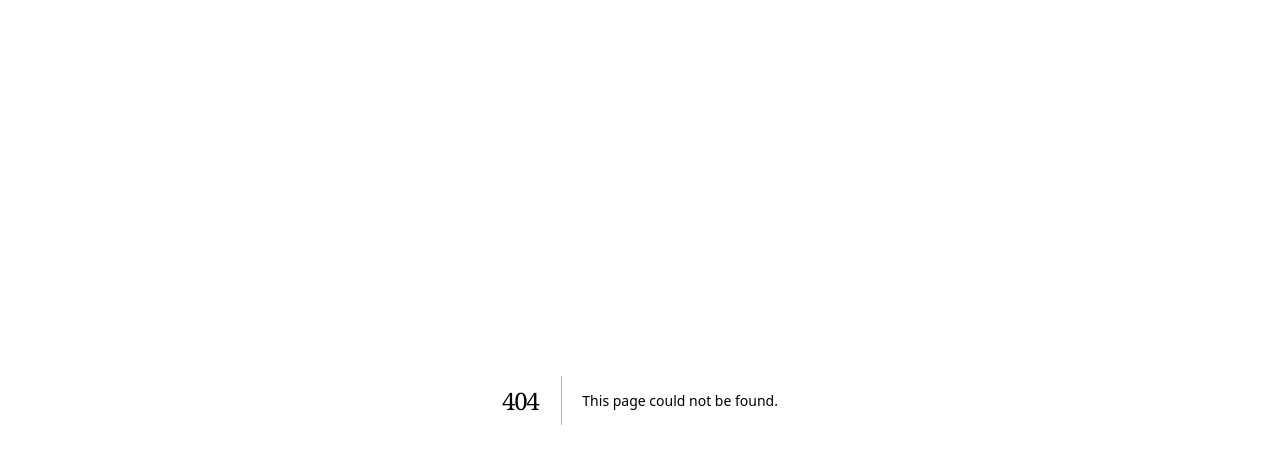
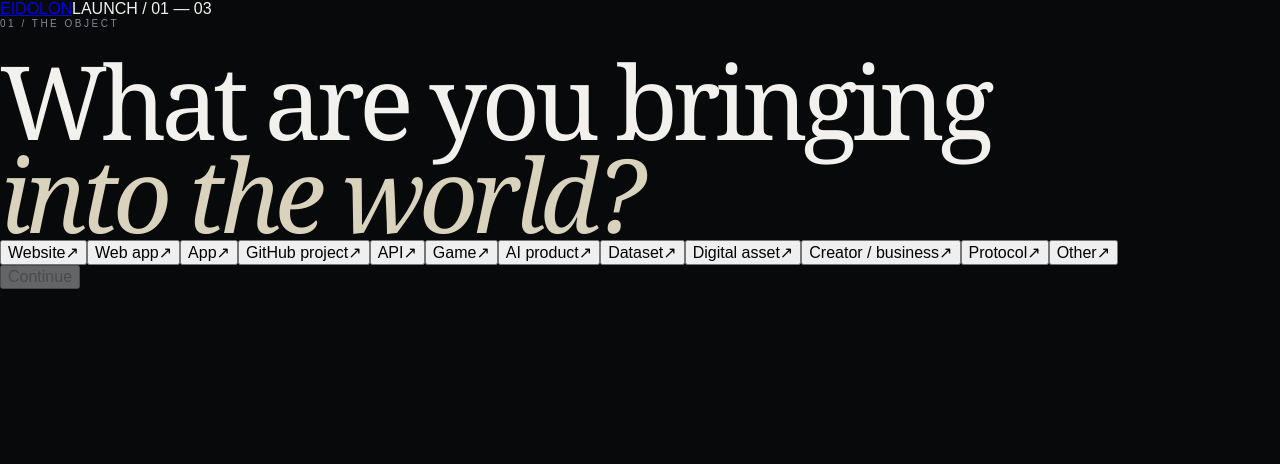
Before and after one commit to saalax4721x-coder/EIDOLON, a Next.js app: page /launch in a window 1280 px wide. Before the commit this address had no page. Shown: the top 464 px of the page. Built offline with nearby package versions, Linux system fonts and the light colour scheme.

Commit message:
feat: add intent-driven launch flow

```diff
--- /dev/null
+++ b/app/launch/page.tsx
@@ -0,0 +1,12 @@
+"use client";
+import { useState } from "react";
+import { projectTypes, type ProjectType, type EconomyMode } from "@/lib/eidolon";
+export default function Launch() {
+ const [step,setStep]=useState(0); const [type,setType]=useState<ProjectType|null>(null); const [economy,setEconomy]=useState<EconomyMode>("none"); const [published,setPublished]=useState(false);
+ if(published) return <main className="surface"><div className="panel success"><span className="eyebrow">PROJECT CREATED</span><h1>Your project has a place in EIDOLON.</h1><p>Discovery is ready. The economy layer remains optional and can be activated later.</p><a href="/discover">Enter discovery →</a></div></main>;
+ return <main className="surface"><header className="surface-nav"><a href="/" className="wordmark">EIDOLON</a><span>LAUNCH / {String(step+1).padStart(2,"0")} — 03</span></header><section className="launch-panel">
+ {step===0&&<><div className="eyebrow">01 / THE OBJECT</div><h1>What are you bringing<br/><em>into the world?</em></h1><div className="type-grid">{projectTypes.map(x=><button className={type===x?"choice active":"choice"} onClick={()=>setType(x)} key={x}>{x}<span>↗</span></button>)}</div><button className="primary" disabled={!type} onClick={()=>setStep(1)}>Continue</button></>}
+ {step===1&&<><div className="eyebrow">02 / IDENTITY</div><h1>Give it a<br/><em>presence.</em></h1><div className="form"><label>Project name<input placeholder="e.g. NOVA"/></label><label>Source / website<input placeholder="https://"/></label><label>One sentence<textarea placeholder="What is this project?" rows={3}/></label></div><button className="primary" onClick={()=>setStep(2)}>Continue</button></>}
+ {step===2&&<><div className="eyebrow">03 / ECONOMY</div><h1>With an economy<br/><em>or without one?</em></h1><div className="economy-grid"><button className={economy==="none"?"economy active":"economy"} onClick={()=>setEconomy("none")}><strong>No token</strong><span>Launch the project on its own.</span></button><button className={economy==="token"?"economy active":"economy"} onClick={()=>setEconomy("token")}><strong>With a token</strong><span>Prepare a native project economy.</span></button></div>{economy==="token"&&<div className="token-note">Real wallet/chain infrastructure will power deployment — never simulated.</div>}<button className="primary" onClick={()=>setPublished(true)}>Publish project</button></>}
+ </section></main>;
+}
```
